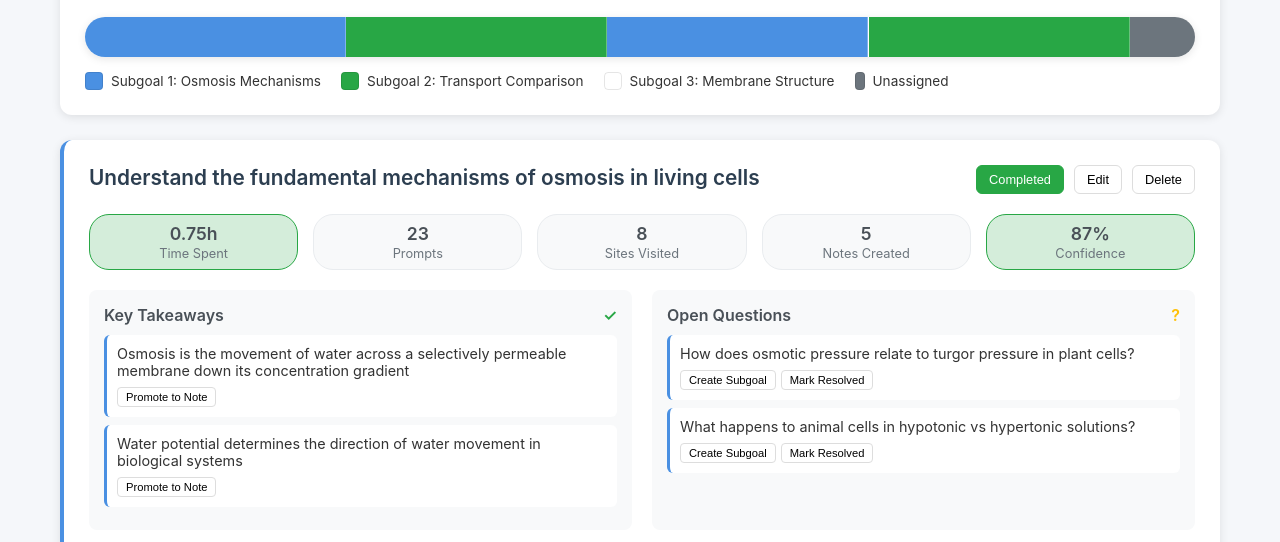
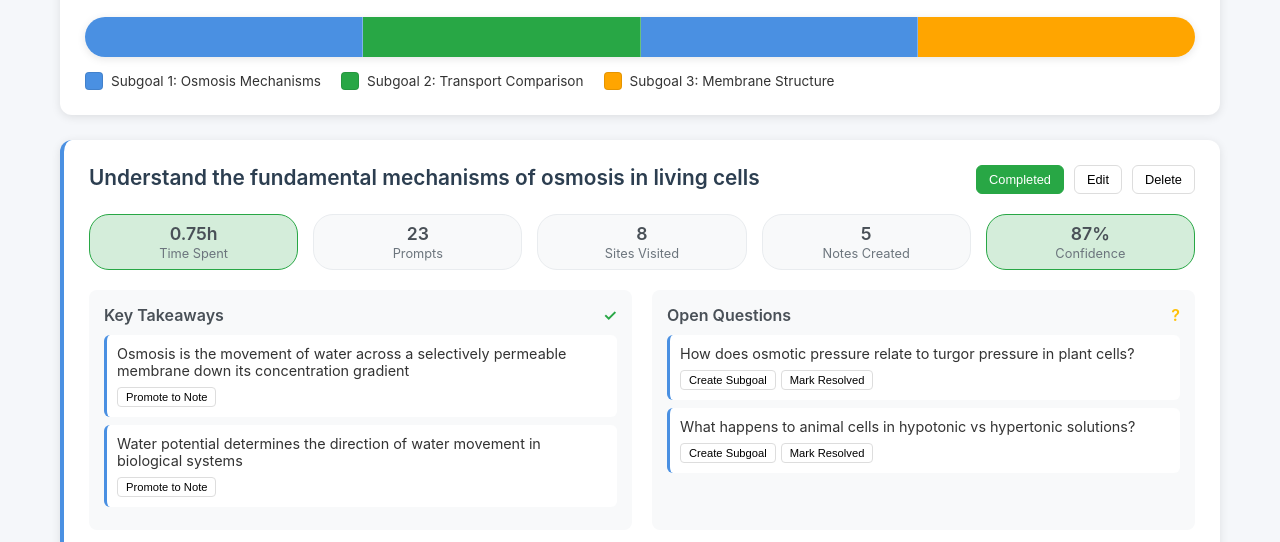
Before and after one commit to kurgoUSF/Mockups, a plain HTML site: page index.html in a window 1280 px wide. Shown: the part 258-800 px from the top of the page. Drawn offline with Linux system fonts and the light colour scheme.

Commit message:
Update index.html

```diff
--- a/index.html
+++ b/index.html
@@ -186,6 +186,10 @@
         }
         .subgoal-2 {
             background: #28a745;
+            flex: 2; /* 30 min + 30 min = 60 min total */
+        }
+        .subgoal-3 {
+            background: #FFA500;
             flex: 2; /* 30 min + 30 min = 60 min total */
         }
         .mixed-focus {
@@ -550,10 +554,8 @@
             <div class="global-clock-bar">
                 <div class="global-segment subgoal-1 tooltip" data-tooltip="9:00-9:30 - Understanding osmosis mechanisms"></div>
                 <div class="global-segment subgoal-2 tooltip" data-tooltip="9:30-10:00 - Comparing transport mechanisms"></div>
-                <div class="global-segment subgoal-1 tooltip" data-tooltip="10:00-10:15 - Back to osmosis concepts"></div>
-                <div class="global-segment subgoal-3 tooltip" data-tooltip="10:15-10:45 - Analyzing membrane structure"></div>
-                <div class="global-segment subgoal-2 tooltip" data-tooltip="10:45-11:15 - Active transport deep dive"></div>
-                <div class="global-segment unassigned tooltip" data-tooltip="11:15-11:30 - General biology reading"></div>
+                <div class="global-segment subgoal-1 tooltip" data-tooltip="10:00-11:00 - Back to osmosis concepts"></div>
+                <div class="global-segment subgoal-3 tooltip" data-tooltip="11:00-11:30 - Analyzing membrane structure"></div>
             </div>
             <div class="global-timeline-legend">
                 <div class="legend-item">
@@ -567,10 +569,6 @@
                 <div class="legend-item">
                     <div class="legend-color subgoal-3"></div>
                     <span>Subgoal 3: Membrane Structure</span>
-                </div>
-                <div class="legend-item">
-                    <div class="legend-color unassigned"></div>
-                    <span>Unassigned</span>
                 </div>
             </div>
         </div>
```
